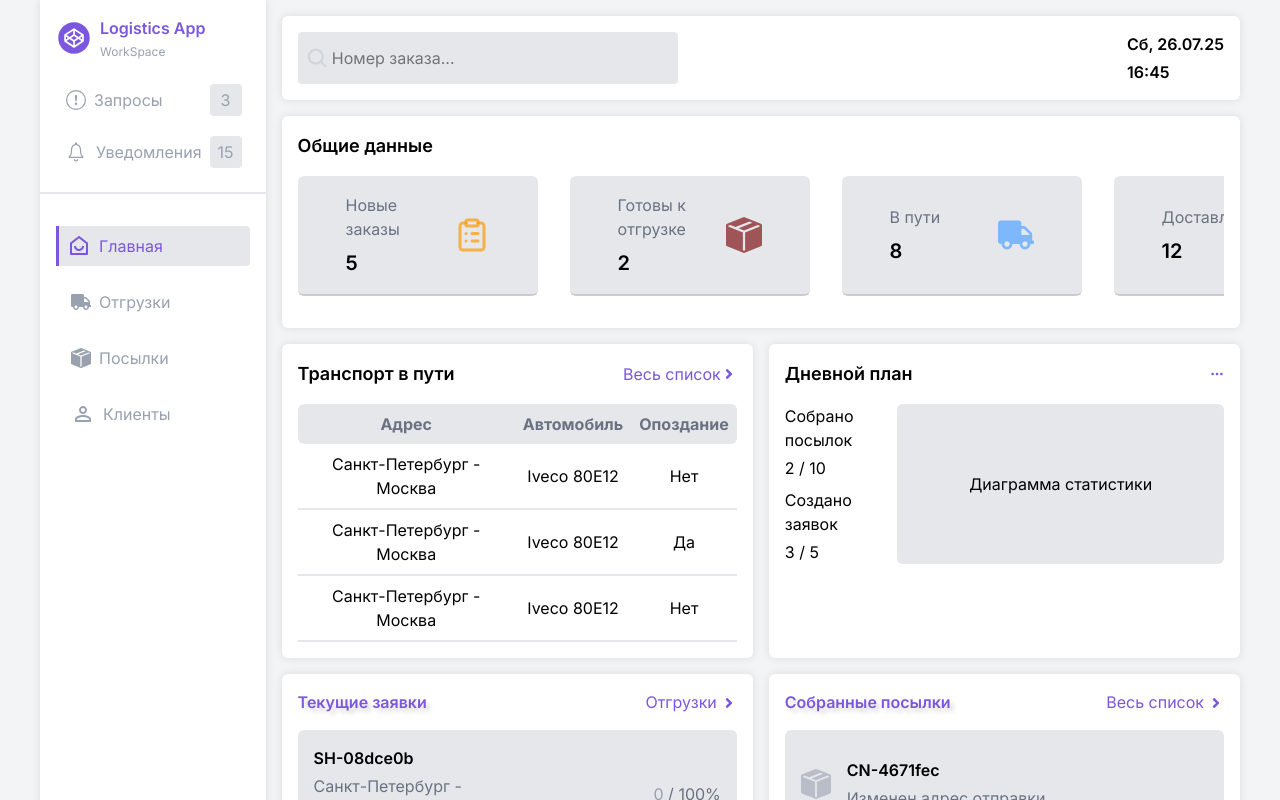
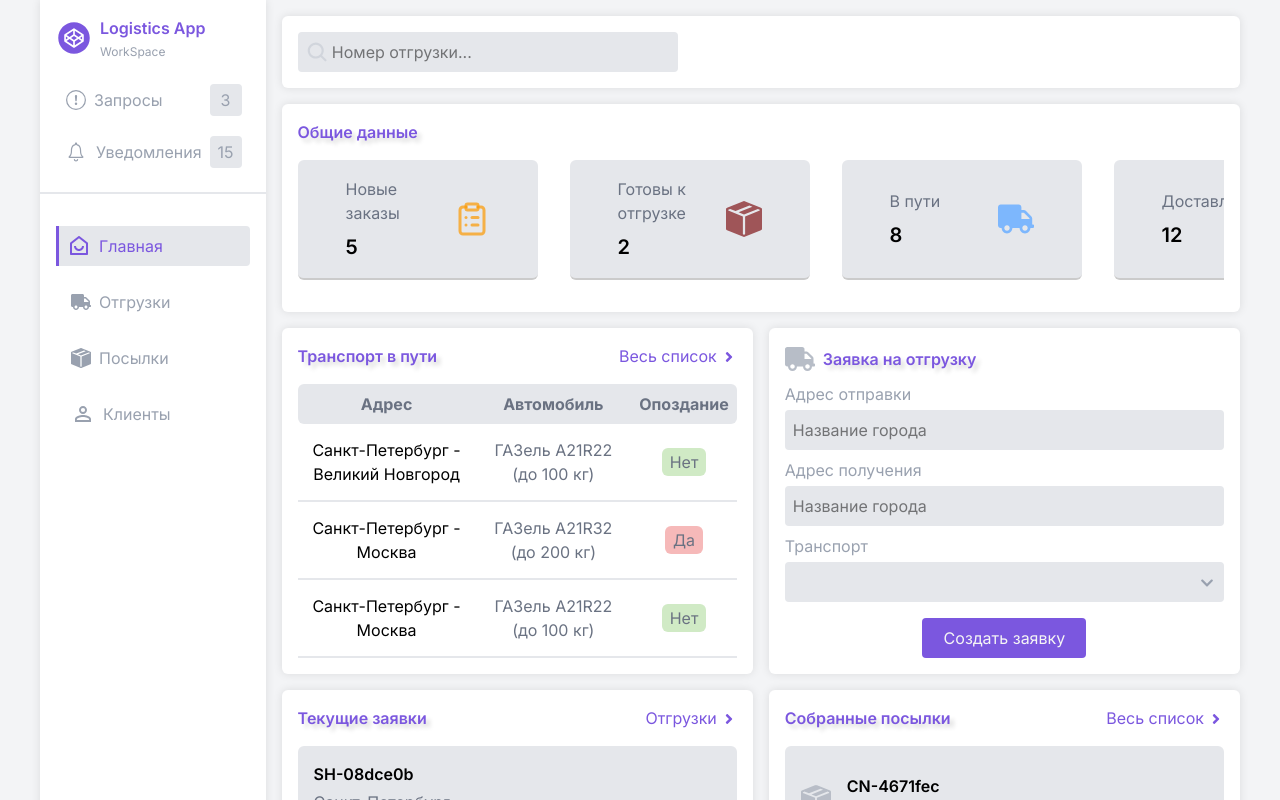
Before and after one commit to Vb3519/logistics_app, a React (Vite) app: page /#/ in a window 1280 px wide. Shown: the top 800 px of the page. Built offline with nearby package versions, Linux system fonts and the light colour scheme; data requests are answered from the project's data file.

Commit message:
правки на главной странице. разделы общие данные и транспорт в пути

```diff
--- a/src/app/features/general_info/GeneralInfo.tsx
+++ b/src/app/features/general_info/GeneralInfo.tsx
@@ -11,9 +11,11 @@ import GeneralInfoCard from './GeneralInfoCard';
 const GeneralInfo = () => {
   return (
     <CustomSection className="bg-section_primary xs:mx-4 lg:col-span-2">
-      <h2 className="font-semibold lg:text-lg">Общие данные</h2>
+      <h2 className="font-semibold text-[#7B57DF] title-shadow text-sm xl:text-base">
+        Общие данные
+      </h2>
 
-      <ul className="py-4 flex justify-between gap-4 text-sm overflow-x-auto md:gap-8 lg:text-base">
+      <ul className="py-4 flex justify-between gap-4 text-sm overflow-x-auto md:gap-8 xl:text-base">
         <GeneralInfoCard
           card_title="Новые заказы"
           value="5"
--- a/src/app/features/shipments/TransportOnTheWay.tsx
+++ /dev/null
@@ -1,55 +0,0 @@
-// React-icons:
-import { FaAngleRight } from 'react-icons/fa';
-
-// Ui:
-import CustomButton from '../../../shared/ui/CustomButton';
-import CustomSection from '../../../shared/ui/CustomSection';
-
-const TransportOnTheWay = () => {
-  return (
-    <CustomSection className="flex flex-col gap-4 bg-section_primary xs:mx-4">
-      <div className="text-sm flex justify-between gap-2 lg:text-base">
-        <h2 className="font-semibold lg:text-lg">Транспорт в пути</h2>
-
-        <CustomButton className="flex items-center text-[#7B57DF]">
-          Весь список
-          <FaAngleRight />
-        </CustomButton>
-      </div>
-
-      <div className="w-full overflow-x-auto">
-        <table className="w-full text-sm text-center lg:text-base">
-          <thead className="bg-element_primary">
-            <tr>
-              <th className="p-2 rounded-l-md text-primary">Адрес</th>
-              <th className="p-2 text-primary">Автомобиль</th>
-              <th className="p-2 rounded-r-md text-primary">Опоздание</th>
-            </tr>
-          </thead>
-
-          <tbody>
-            <tr className="p-2 border-b-2 border-gray-200">
-              <td className="p-2">Санкт-Петербург - Москва</td>
-              <td className="p-2">Iveco 80E12</td>
-              <td className="p-2">Нет</td>
-            </tr>
-
-            <tr className="p-2 border-b-2 border-gray-200">
-              <td className="p-2">Санкт-Петербург - Москва</td>
-              <td className="p-2">Iveco 80E12</td>
-              <td className="p-2">Да</td>
-            </tr>
-
-            <tr className="p-2 border-b-2 border-gray-200">
-              <td className="p-2">Санкт-Петербург - Москва</td>
-              <td className="p-2">Iveco 80E12</td>
-              <td className="p-2">Нет</td>
-            </tr>
-          </tbody>
-        </table>
-      </div>
-    </CustomSection>
-  );
-};
-
-export default TransportOnTheWay;
--- a/src/app/features/shipments/containers/AddShipmentRequestForm.tsx
+++ b/src/app/features/shipments/containers/AddShipmentRequestForm.tsx
@@ -65,9 +65,9 @@ const AddShipmentRequestForm = () => {
   }, [location.pathname]);
 
   return (
-    <CustomSection className="bg-section_primary xs:mx-4 sm:mx-0 sm:w-full">
+    <CustomSection className="min-w-70 bg-section_primary xs:mx-4 md:min-w-85">
       <form
-        className="h-full flex flex-col gap-2 text-sm xs:gap-4"
+        className="h-full flex flex-col gap-2 text-sm xs:gap-4 xl:text-base"
         action="#"
         method="post"
         onSubmit={handleSubmit(onSubmit)}
@@ -177,7 +177,7 @@ const AddShipmentRequestForm = () => {
           }`}
           disabled={isSubmitting}
         >
-          {isSubmitting ? 'Создание заявки' : 'Провести заявку'}
+          {isSubmitting ? 'Создание заявки' : 'Создать заявку'}
         </CustomButton>
 
         {errors.root && (
--- /dev/null
+++ b/src/app/features/shipments/elements/TransportOnTheWay.tsx
@@ -0,0 +1,95 @@
+import { NavLink } from 'react-router-dom';
+
+// React-icons:
+import { FaAngleRight } from 'react-icons/fa';
+
+// Ui:
+import CustomSection from '../../../../shared/ui/CustomSection';
+
+// Data:
+import { transportOnTheWayData } from '../../../../shared/data/shipmentsData';
+
+const TransportOnTheWay = () => {
+  return (
+    <CustomSection className="flex flex-col gap-4 bg-section_primary xs:mx-4">
+      <div className="flex justify-between gap-2 text-sm xl:text-base">
+        <h2 className="font-semibold text-[#7B57DF] title-shadow">
+          Транспорт в пути
+        </h2>
+
+        <NavLink
+          to="shipments"
+          className="flex items-center gap-1 text-[#7B57DF]"
+        >
+          Весь список
+          <FaAngleRight className="mt-0.5" />
+        </NavLink>
+      </div>
+
+      <div className="h-full flex">
+        <table className="w-full text-center flex-1 text-sm xl:text-base">
+          <thead className="bg-element_primary">
+            <tr>
+              <th className="p-2 rounded-l-md text-primary">Адрес</th>
+              <th className="p-2 text-primary">Автомобиль</th>
+              <th className="p-2 rounded-r-md text-primary">Опоздание</th>
+            </tr>
+          </thead>
+
+          <tbody>
+            {transportOnTheWayData.map((shipmentData, index) => {
+              const isTransportLate: boolean =
+                shipmentData.shipment_status === 'Да' ? true : false;
+
+              return (
+                <TransportOnTheWayTableRow
+                  key={index}
+                  from_city={shipmentData.from_city}
+                  to_city={shipmentData.to_city}
+                  transport={shipmentData.transport}
+                  isTransportLate={isTransportLate}
+                  shipment_status={shipmentData.shipment_status}
+                />
+              );
+            })}
+          </tbody>
+        </table>
+      </div>
+    </CustomSection>
+  );
+};
+
+export default TransportOnTheWay;
+
+interface TransportOnTheWayTableRow_Props {
+  from_city: string;
+  to_city: string;
+  transport: string;
+  isTransportLate: boolean;
+  shipment_status: string;
+}
+
+const TransportOnTheWayTableRow: React.FC<TransportOnTheWayTableRow_Props> = (
+  props
+) => {
+  const { from_city, to_city, transport, isTransportLate, shipment_status } =
+    props;
+
+  return (
+    <tr className="p-2 border-b-2 border-gray-200">
+      <td className="p-2">
+        <span>{from_city}</span> - <span>{to_city}</span>
+      </td>
+      <td className="p-2 text-primary">{transport}</td>
+      <td className="p-2 text-primary">
+        <span
+          className={`px-2 py-1 rounded-md ${
+            isTransportLate ? 'bg-[#f6b9b9]' : 'bg-[#d0eac5]'
+          }`}
+        >
+          {shipment_status}
+        </span>
+      </td>
+    </tr>
+  );
+};
--- a/src/pages/GeneralPage.tsx
+++ b/src/pages/GeneralPage.tsx
@@ -1,6 +1,6 @@
 // Features:
 import GeneralInfo from '../app/features/general_info/GeneralInfo';
-import TransportOnTheWay from '../app/features/shipments/TransportOnTheWay';
+import TransportOnTheWay from '../app/features/shipments/elements/TransportOnTheWay';
 import DailyPlan from '../app/features/work_plans/DailyPlan';
 import CollectedParcelsList from '../app/features/parcels/containers/CollectedParcelsList';
 import ShipmentRequestsList from '../app/features/shipments/containers/ShipmentRequestsList';
@@ -16,8 +16,8 @@ const GeneralPage = () => {
       {/* Секция (Транспорт в Пути) */}
       <TransportOnTheWay />
 
-      {/* Секция (Дневной План Работы) */}
-      <DailyPlan />
+      {/* Секция (Создание новой заявки на отгрузку) */}
+      <AddShipmentRequestForm />
 
       {/* Секция (Свободный Транспорт) */}
       <ShipmentRequestsList />
--- a/src/pages/MobileNavPage.tsx
+++ b/src/pages/MobileNavPage.tsx
@@ -48,7 +48,7 @@ const MobileNavPage = (props: MobileNavPage_Props) => {
 
       <SearchShipment className="flex xs:mx-4 lg:hidden" />
 
-      <div className="flex flex-col gap-4 sm:flex-row sm:mx-4">
+      <div className="flex flex-col gap-4 sm:gap-0 sm:flex-row">
         {/* --- Навигация: --- */}
         <MobileNavMenu />
 
--- a/src/shared/data/shipmentsData.ts
+++ b/src/shared/data/shipmentsData.ts
@@ -4,6 +4,27 @@ export const tableHeaderCols: string[] = [
   'Автомобиль',
   'Общий вес, кг',
   'Статус',
+];
+
+export const transportOnTheWayData = [
+  {
+    from_city: 'Санкт-Петербург',
+    to_city: 'Великий Новгород',
+    transport: 'ГАЗель A21R22 (до 100 кг)',
+    shipment_status: 'Нет',
+  },
+  {
+    from_city: 'Санкт-Петербург',
+    to_city: 'Москва',
+    transport: 'ГАЗель A21R32 (до 200 кг)',
+    shipment_status: 'Да',
+  },
+  {
+    from_city: 'Санкт-Петербург',
+    to_city: 'Москва',
+    transport: 'ГАЗель A21R22 (до 100 кг)',
+    shipment_status: 'Нет',
+  },
 ];
 
 export const shipmentRequestsData = [
--- a/src/widgets/Header.tsx
+++ b/src/widgets/Header.tsx
@@ -93,10 +93,13 @@ export const SearchShipment: React.FC<SearchShipment_Props> = ({
     >
       <form className="w-full max-w-95 p-2 flex gap-1 items-center bg-element_primary rounded-sm">
         <PiMagnifyingGlassBold className="text-2xl text-gray-300" />
-        <input className="w-full outline-none" placeholder="Номер заказа..." />
+        <input
+          className="w-full outline-none"
+          placeholder="Номер отгрузки..."
+        />
       </form>
 
-      <div className="font-semibold flex flex-col gap-1">
+      <div className="hidden font-semibold flex flex-col gap-1">
         <p className="text-nowrap">Сб, 26.07.25</p>
         <p>16:45</p>
       </div>
--- a/src/widgets/MobileNavMenu.tsx
+++ b/src/widgets/MobileNavMenu.tsx
@@ -21,7 +21,7 @@ const MobileNavMenu = () => {
   };
 
   return (
-    <CustomSection className="bg-section_primary xs:mx-4 sm:mx-0 sm:w-full">
+    <CustomSection className="bg-section_primary xs:mx-4 sm:mx-0 sm:ml-4 sm:w-full ">
       <nav className="h-full flex flex-col gap-2 text-sm">
         <h3 className="font-semibold text-[#7B57DF] title-shadow">
           Разделы приложения
--- a/src/widgets/SideBarNav.tsx
+++ b/src/widgets/SideBarNav.tsx
@@ -157,7 +157,7 @@ const SideBarNav = () => {
           </ul>
         </nav>
 
-        <CustomButton className="hidden py-2 px-4 bg-[#7B57DF] text-[whitesmoke] text-sm xl:text-base xs:block">
+        <CustomButton className="hidden py-2 px-4 bg-[#7B57DF] text-[whitesmoke] text-sm xl:text-base">
           + Создать Заявку
         </CustomButton>
       </div>
```
